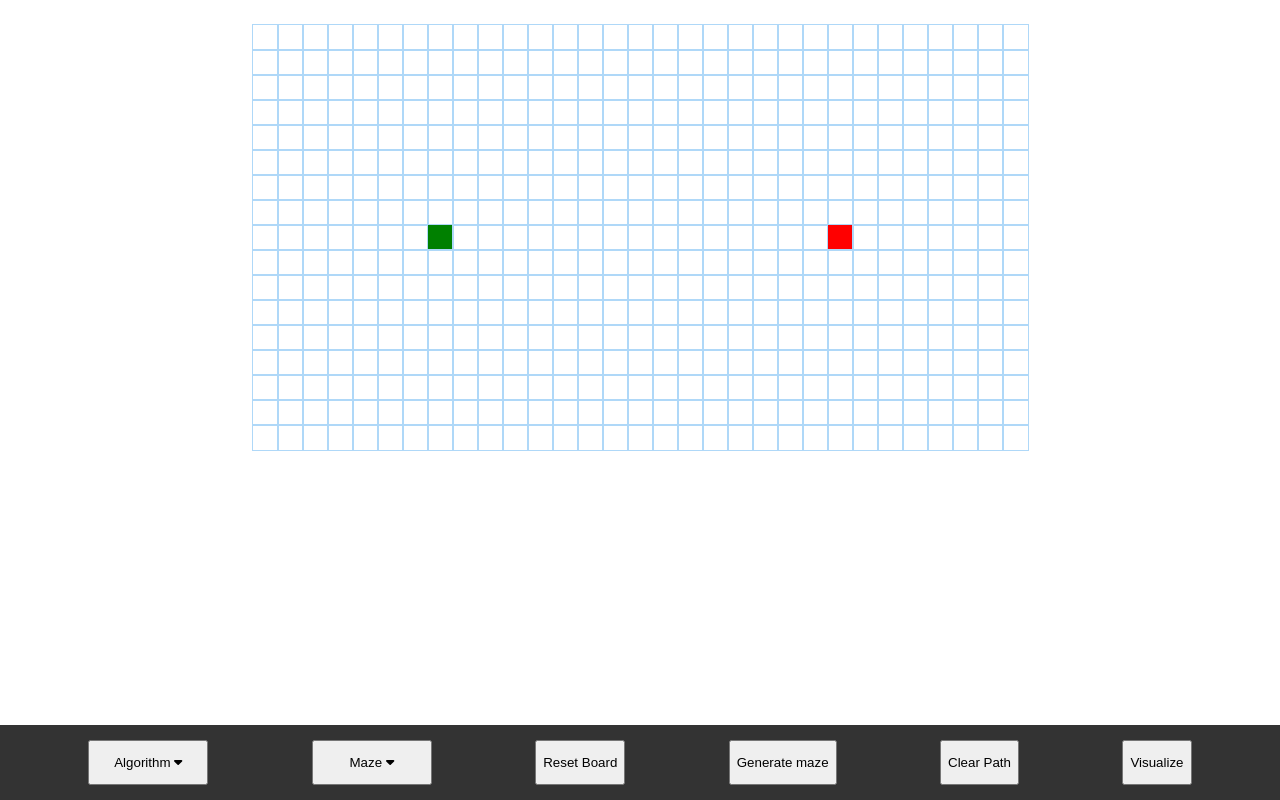
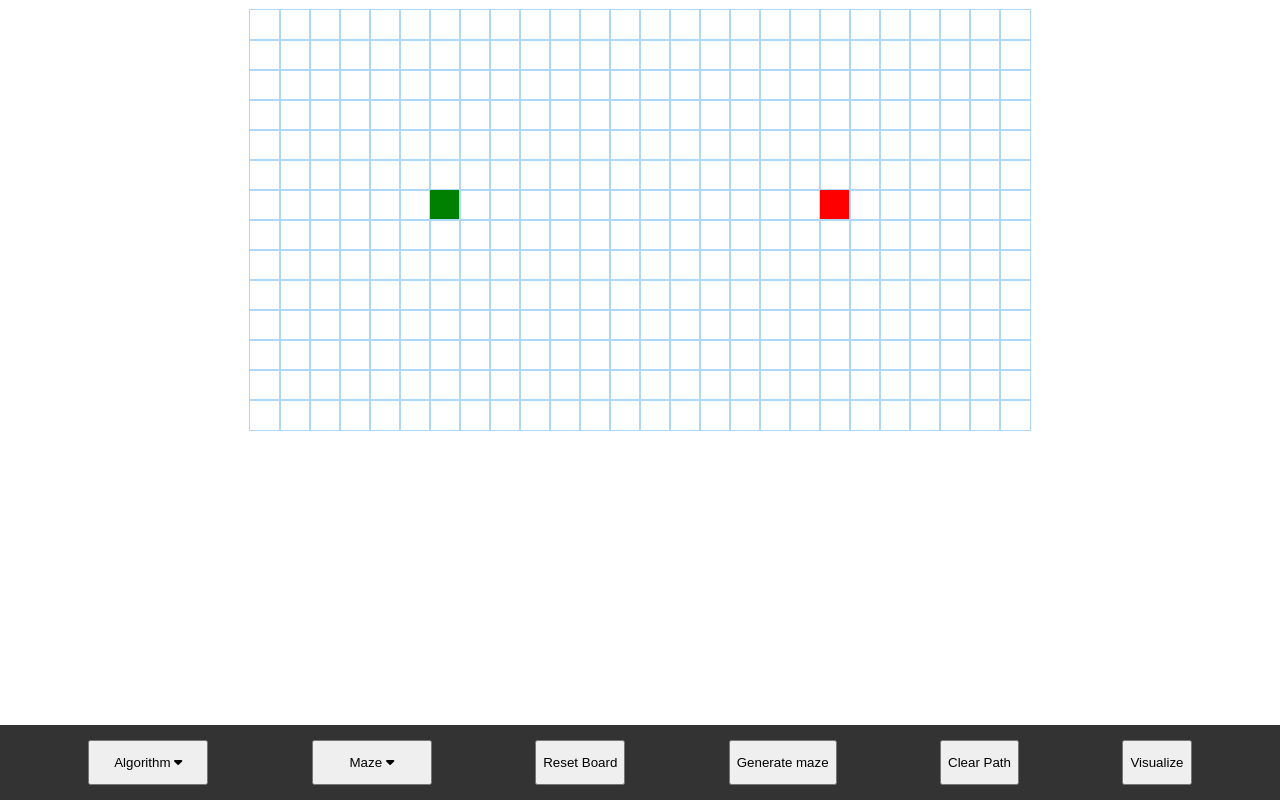
Before and after one commit to derek-le1105/pathfinding-visualizer, a React (Create React App) app: page / in a window 1280 px wide. Built offline with nearby package versions, Linux system fonts and the light colour scheme.

Commit message:
second attempt

```diff
--- a/src/Visualizer/Node/index.css
+++ b/src/Visualizer/Node/index.css
@@ -1,6 +1,6 @@
 .node {
-  width: 25px;
-  height: 25px;
+  width: 30px;
+  height: 30px;
   outline: 1px solid rgb(175, 216, 248);
   display: inline-block;
   margin-bottom: -4px;
--- a/src/Visualizer/Visualizer.css
+++ b/src/Visualizer/Visualizer.css
@@ -1,4 +1,5 @@
 .grid {
   width: 100%;
-  margin-top: 25px;
+  margin-top: 10px;
+  margin-bottom: 10px;
 }
--- a/src/Visualizer/Visualizer.js
+++ b/src/Visualizer/Visualizer.js
@@ -12,8 +12,8 @@ import asyncTimeout from './HelperFunctions/asyncTimeout'
 
 // TODO: Fix bug with holding down mouse while on a wall, gives error cursor sometimes
 
-let ROW = (window.screen.height - 100) / 30,
-  COLUMN = window.screen.width / 26,
+let ROW = (window.screen.height - 100) / 36,
+  COLUMN = (window.screen.width - 20) / 30,
   START_NODE = [Math.floor(ROW / 2), Math.floor(COLUMN / 4)],
   END_NODE = [Math.floor(ROW / 2), Math.floor((3 * COLUMN) / 4)]
 
```
